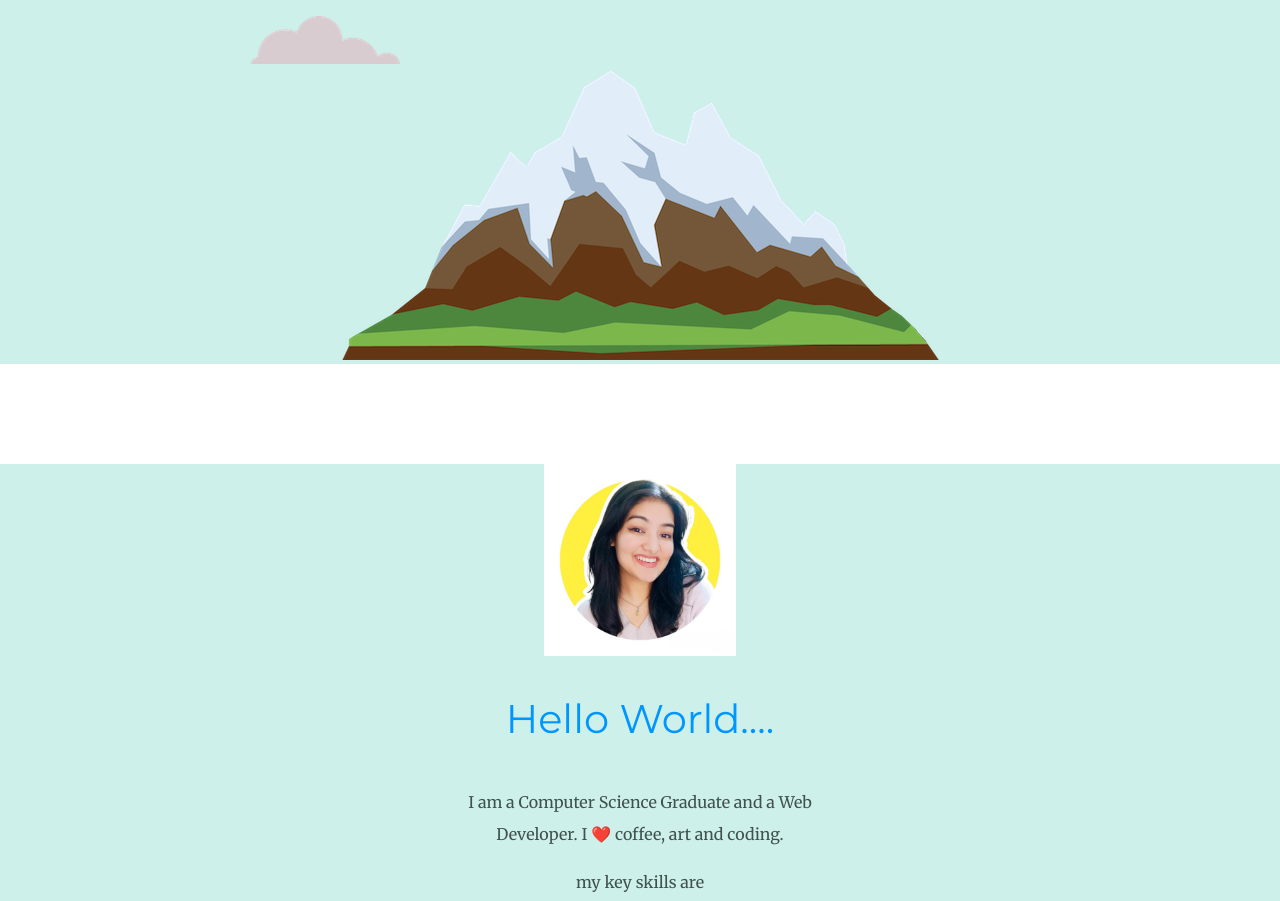
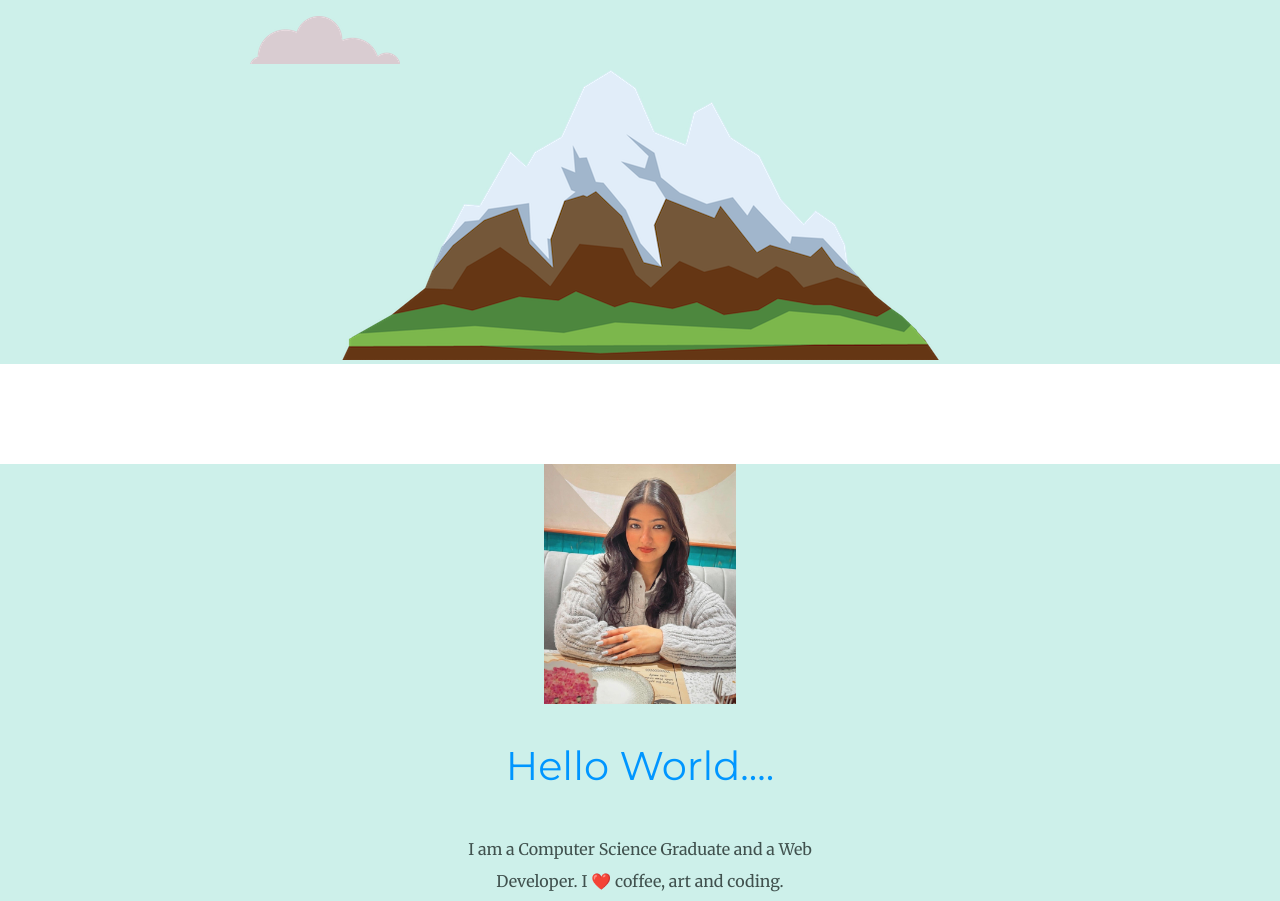
Before and after one commit to tanvikapurwan/CV, a plain HTML site: page index.html in a window 1280 px wide. Shown: the part 404-1305 px from the top of the page. Drawn offline with Linux system fonts and the light colour scheme.

Commit message:
Update index.html

```diff
--- a/index.html
+++ b/index.html
@@ -22,7 +22,7 @@
 
   <div class="middle-container">
     <div class="profile">
-      <img class="pic-img" src="images/PIC2.jpeg" alt="tanvi-profile-img">
+      <img class="pic-img" src="images/myself.JPG" alt="tanvi-profile-img">
       <h2>Hello World....</h2>
       <p class="intro">I am a Computer Science Graduate and a Web Developer. I ❤️ coffee, art and coding.</p>
       <p>my key skills are</p>
```
